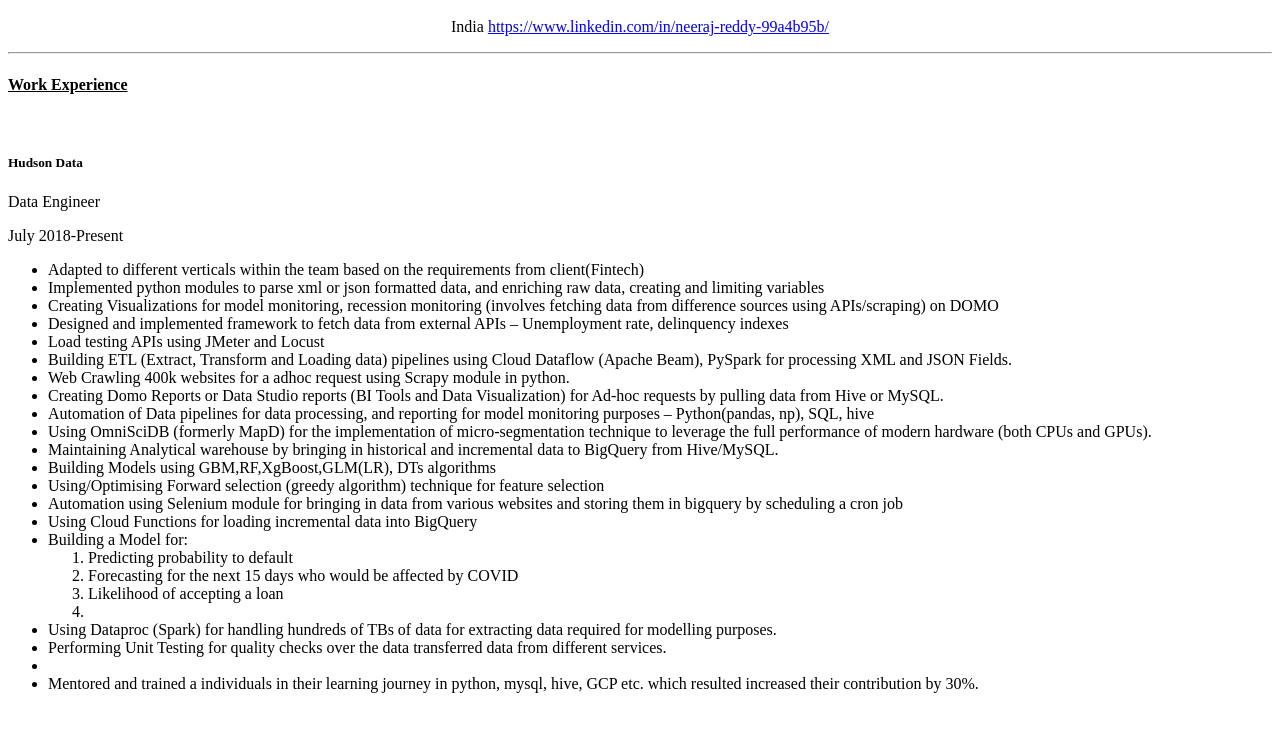
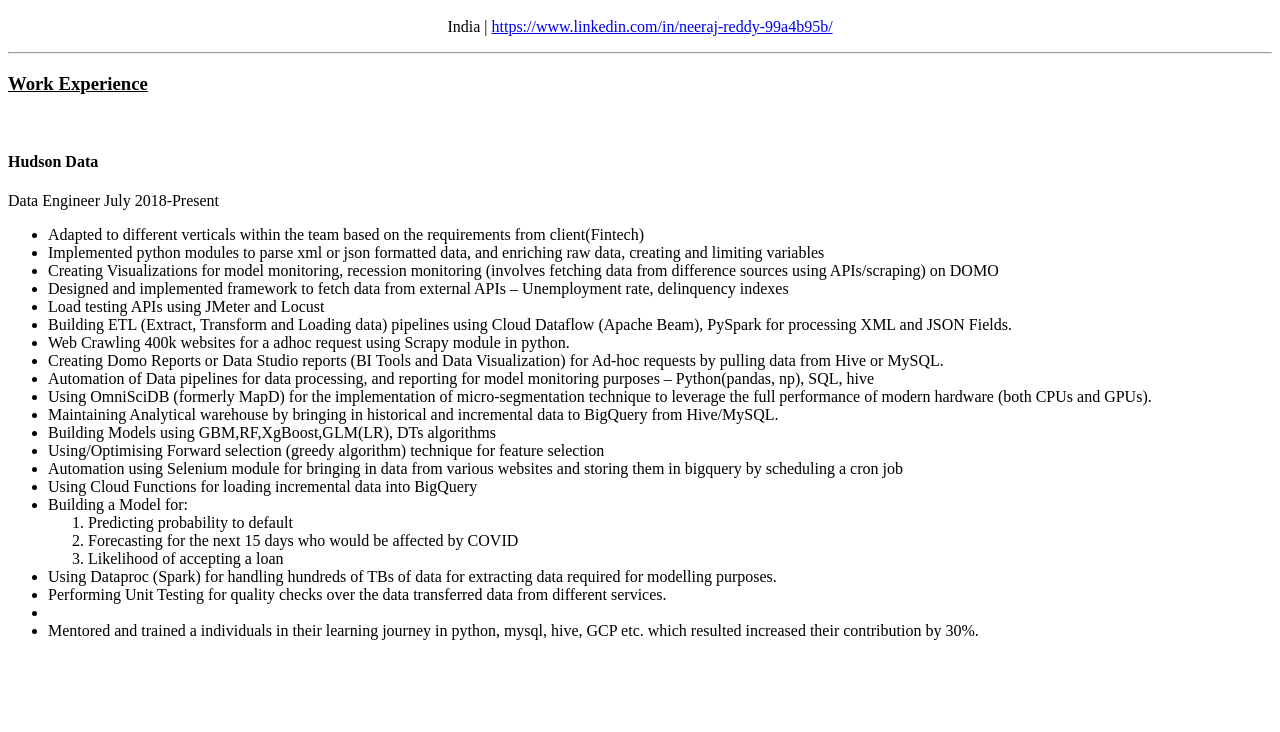
Before and after one commit to neeraj7799/webapp, a website: page frontend/html/index.html in a window 1280 px wide. Shown: the part 48-780 px from the top of the page. Drawn offline with Linux system fonts and the light colour scheme.

Commit message:
added Hudson

```diff
--- a/frontend/html/index.html
+++ b/frontend/html/index.html
@@ -3,14 +3,14 @@
         <title>Neeraj's Resume</title>
         <body>
             <h1 style="text-align:center">Neeraj Avutu</h1>
-            <p style="text-align:center">India  <a href="https://www.linkedin.com/in/neeraj-reddy-99a4b95b/">https://www.linkedin.com/in/neeraj-reddy-99a4b95b/</a></p>
+            <p style="text-align:center">India | <a href="https://www.linkedin.com/in/neeraj-reddy-99a4b95b/">https://www.linkedin.com/in/neeraj-reddy-99a4b95b/</a></p>
             <hr>
-            <h4><u>Work Experience</u></h4>
+            <div>
+            <h3><u>Work Experience</u></h3>
             <br>
-            <div>
-            <h5>Hudson Data</h5>
-            <p>Data Engineer</p>
-            <p>July 2018-Present</p>
+
+            <h4>Hudson Data</h4>
+            <p>Data Engineer July 2018-Present</p>
             <ul>
                 <li>Adapted to different verticals within the team based on the requirements from client(Fintech)</li>
                 <li>Implemented python modules to parse xml or json formatted data, and enriching raw data, creating and limiting
@@ -35,7 +35,7 @@
                 <li>Forecasting for the next 15 days who would be affected by COVID </li>
 
                 <li>Likelihood of accepting a loan</li>
-            <li></li></ol></li>
+            </ol></li>
             <li>Using Dataproc (Spark) for handling hundreds of TBs of data for extracting data required for modelling purposes.</li>
             <li>Performing Unit Testing for quality checks over the data transferred data from different services.</li>
             <li></li>
```
